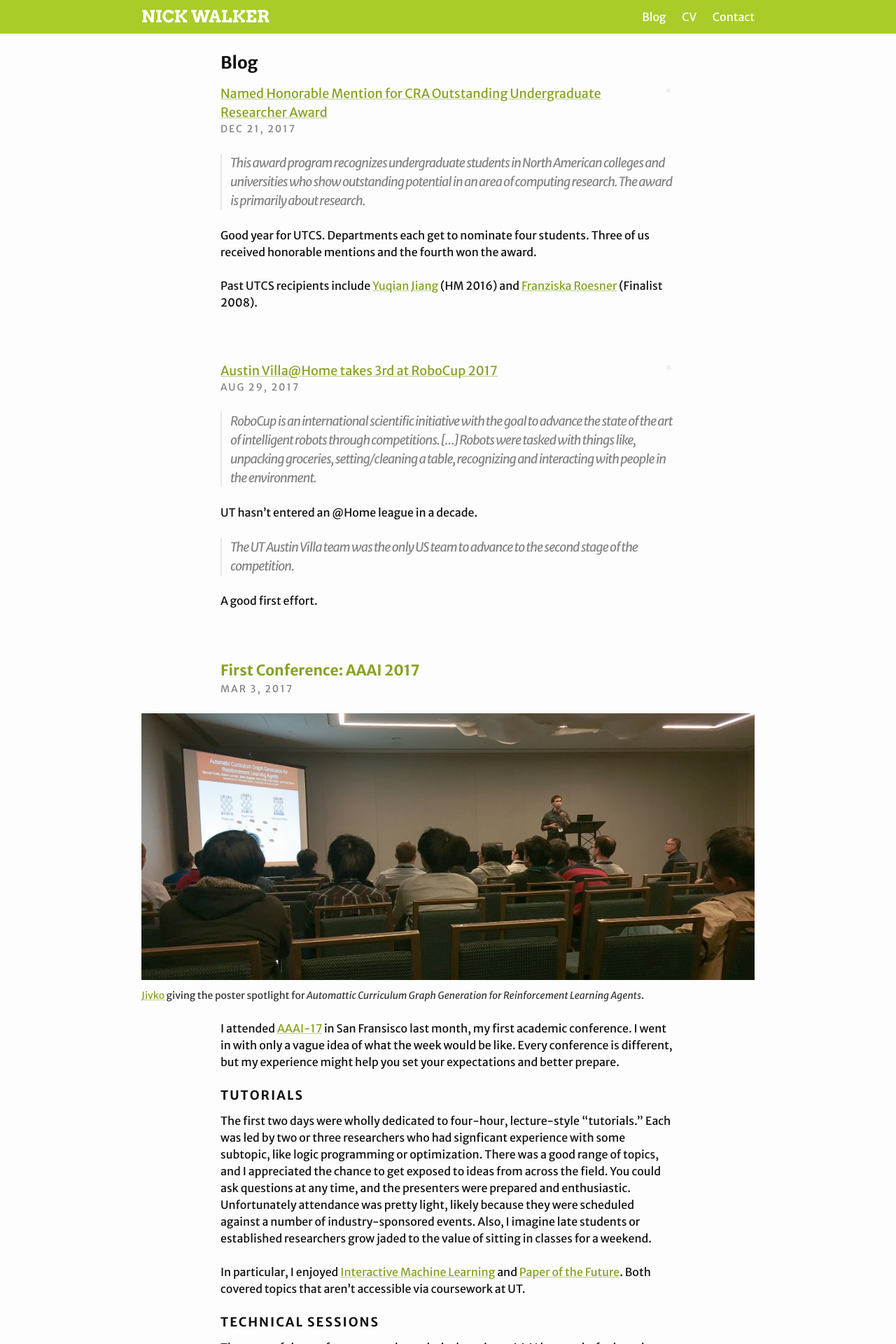
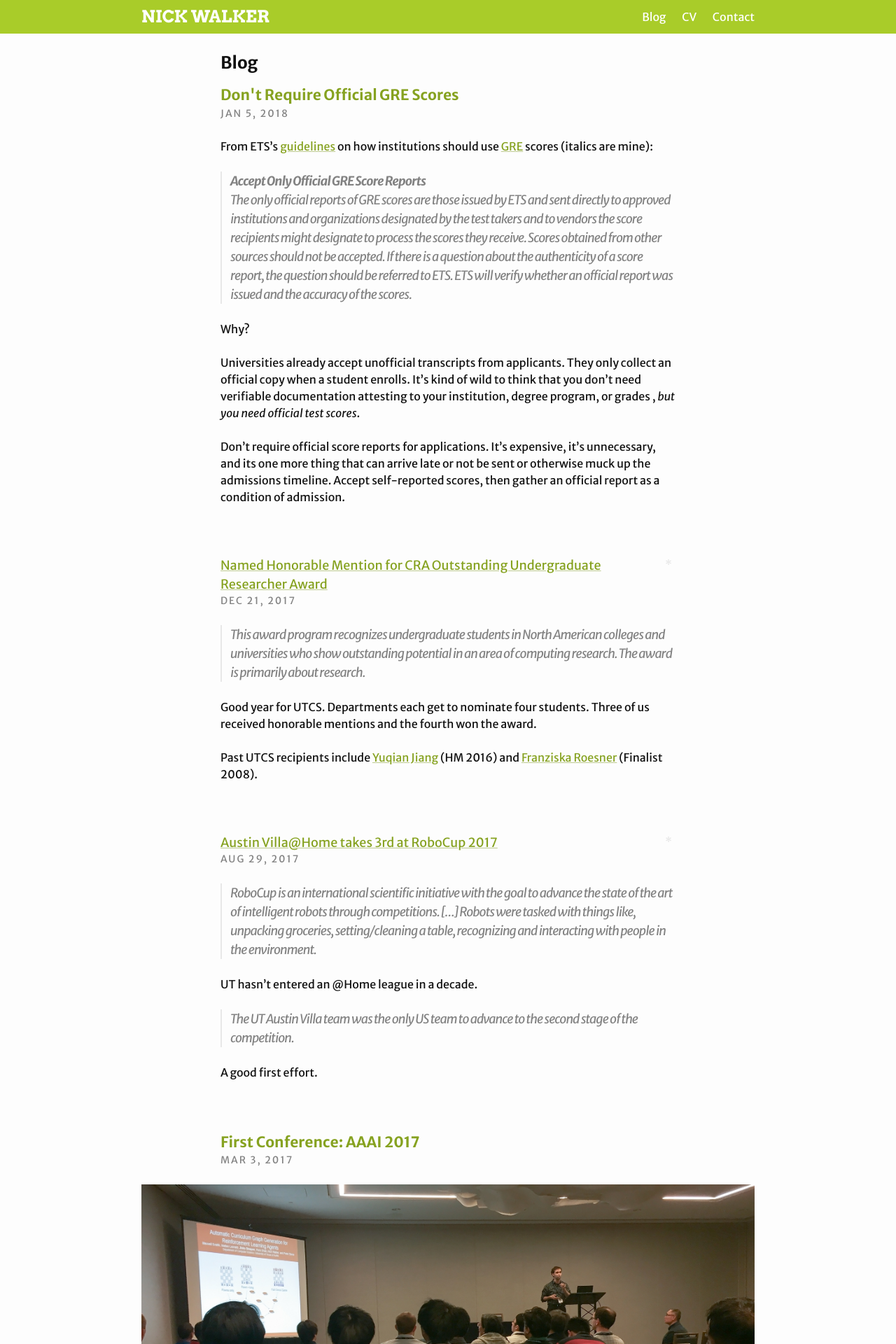
Before and after one commit to nickswalker/nickwalker.us, a Jekyll site: the page built from pages/blog.md, in a window 1280 px wide. Shown: the top 1920 px of the page at 70% size. Built offline with Jekyll 4.4.1, drawn with Linux system fonts in a browser that asks for light colours.

Commit message:
Add GRE score report post
Correct the date in some post filenames
Fix quicklink appearance in chrome

```diff
--- /dev/null
+++ b/_posts/2018-01-04-dont-require-official-gre-scores.md
@@ -0,0 +1,33 @@
+---
+layout: post
+title:  "Don't Require Official GRE Scores"
+date:   2018-1-04 20:19:02 -0700
+categories: opinion
+published: true
+type: blog
+---
+
+From ETS's [guidelines](https://www.ets.org/s/gre/pdf/gre_guide.pdf) on how institutions should use
+[GRE](https://en.wikipedia.org/wiki/Graduate_Record_Examinations) scores (italics are mine):
+
+>**Accept Only Official GRE Score Reports** <br/>
+>The only official reports of GRE scores are
+>those issued by ETS and sent directly to
+>approved institutions and organizations
+>designated by the test takers and to vendors
+>the score recipients might designate to process
+>the scores they receive. _Scores obtained from
+>other sources should not be accepted_. If there
+>is a question about the authenticity of a score
+>report, the question should be referred to ETS.
+>ETS will verify whether an official report was
+>issued and the accuracy of the scores.
+
+Why?
+
+Universities already accept unofficial transcripts from applicants. They only collect an official copy when a student enrolls. It's
+kind of wild to think that you don't need verifiable documentation attesting to your institution, degree program, or grades ,
+_but you need official test scores_.
+
+Don't require official score reports for applications. It's expensive, it's unnecessary, and its one more thing that can arrive late or not be
+sent or otherwise muck up the admissions timeline. Accept self-reported scores, then gather an official report as a condition of admission.
--- a/_sass/research-portfolio/_project.scss
+++ b/_sass/research-portfolio/_project.scss
@@ -83,10 +83,14 @@
   margin-bottom: $spacing-unit / 2;
   border-radius: $spacing-unit / 4;
   background-color: $brand-color;
-  color: white;
+  a {
+    color: white;
+    padding: $spacing-unit / 4;
+  }
 }
 
 .quick-links li a:any-link,
+.quick-links li a,
 .quick-links li a:hover {
   color: inherit;
   text-decoration: none;
```
Also changed, not shown: _drafts/2018-01-01-scientific-poster-design-pitfalls.md (+2 -2 lines), _posts/2017-08-28-robocup-2017-success.md (renamed from _posts/2017-07-31-robocup-2017-success.md), _posts/2017-12-21-cra-outstanding-undergraduate-research-award.md (renamed from _posts/2017-07-31-cra-outstanding-undergraduate-research-award.md).
